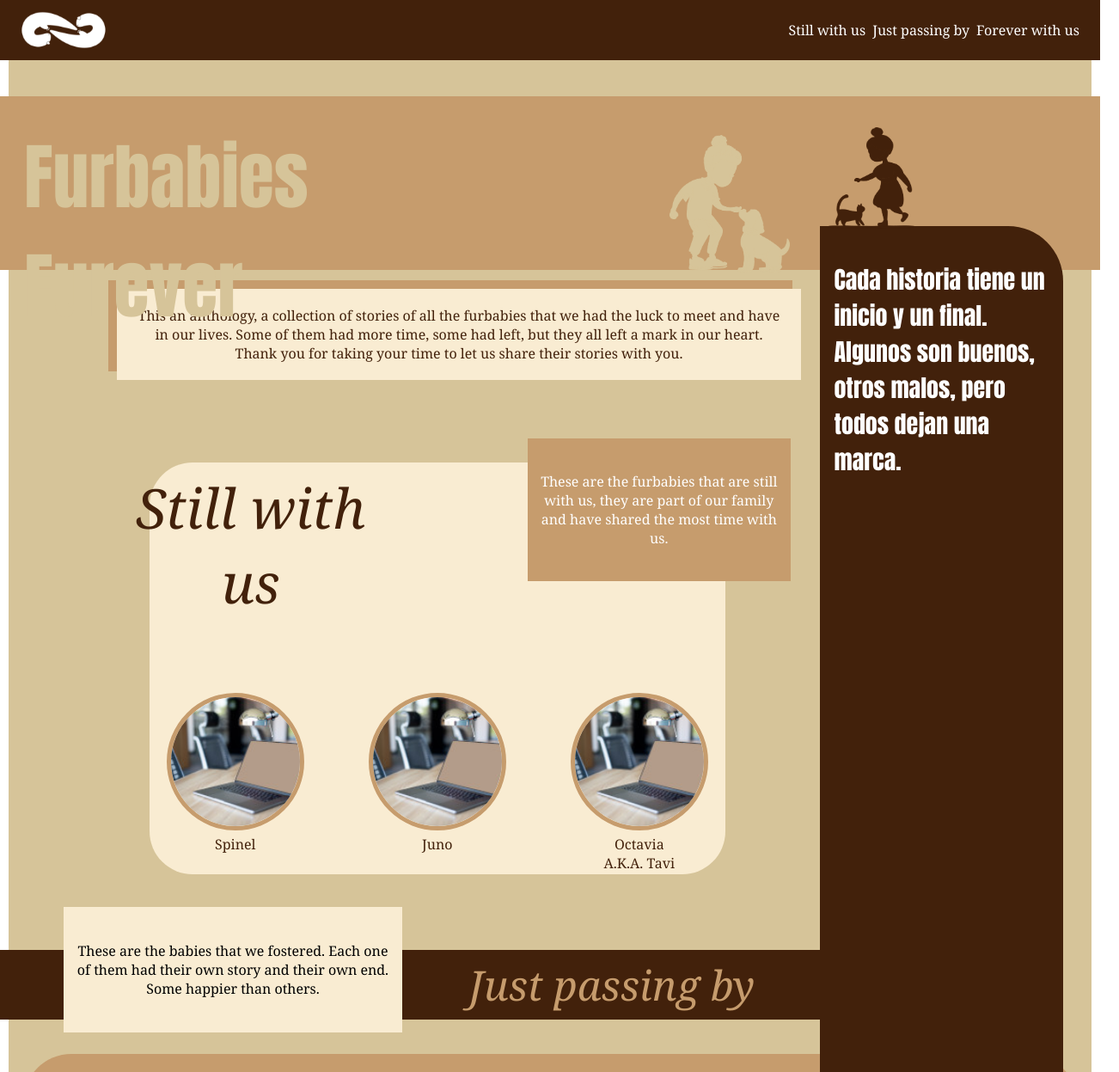
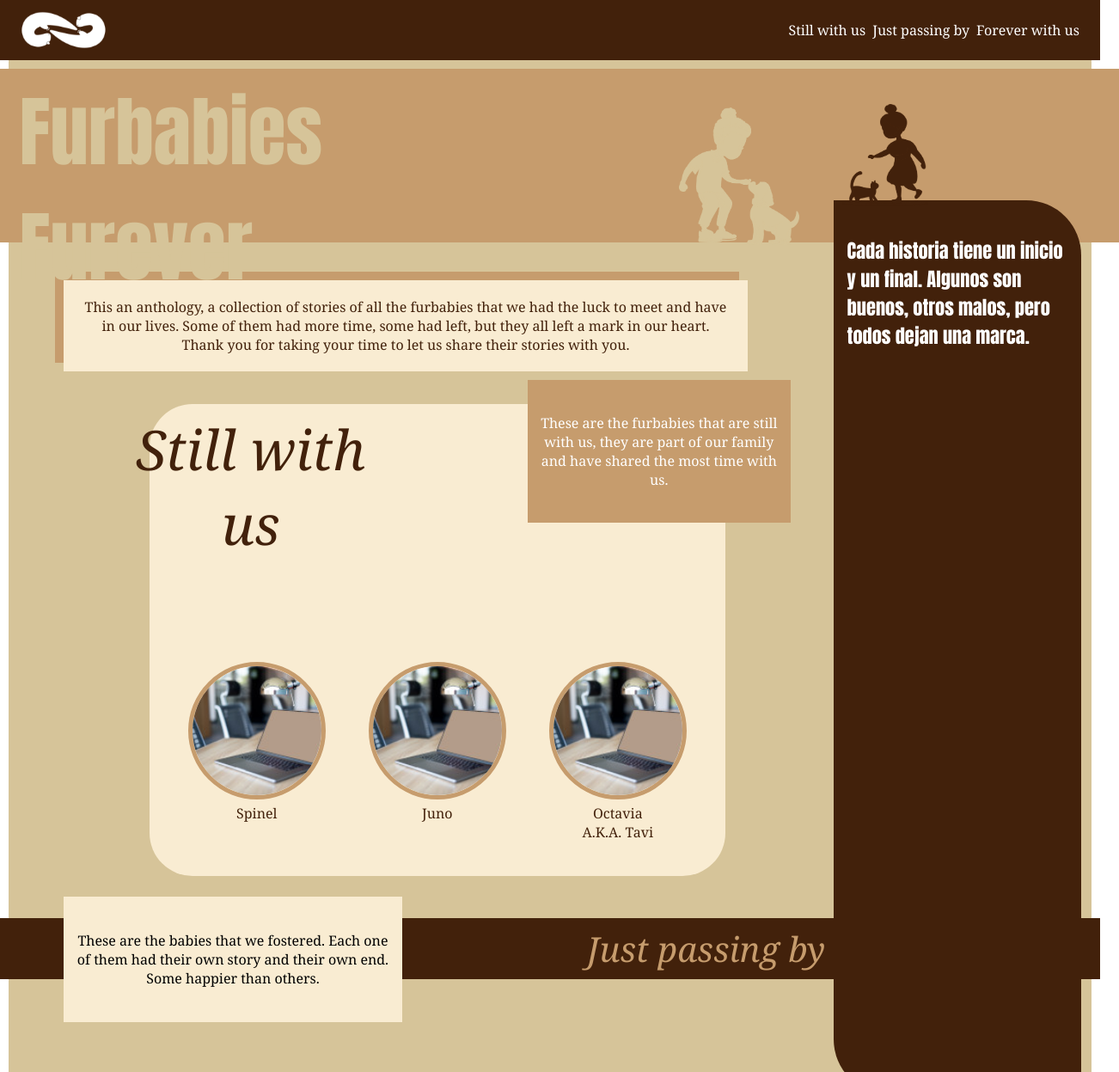
Before and after one commit to Leanrgx/landing-page, a plain HTML site: page index.html in a window 1280 px wide. Shown: the top 1247 px of the page at 86% size, 1302 px wide, since content can reach past the window. Drawn offline with Linux system fonts and the light colour scheme.

Commit message:
Fix layout

```diff
--- a/index.html
+++ b/index.html
@@ -7,9 +7,6 @@
     <link rel="stylesheet" href="style.css">
 </head>
 <body>
-    <div class="bg">
-    <div>
-        <div>
     <header class="header">
         <img class="logo" src="./images/furbabiesLogo.png" alt="FurbabiesFurever logo">
         <ul class="headlinks">
@@ -18,19 +15,15 @@
             <li class="linkdesc"><a href="#section-3">Forever with us</a></li>
         </ul>
     </header>
-        </div>
-        <section class="titleSection">
     <div class="title">
-                <h1>Furbabies<br>Furever</h1>
-                <img class="placeholder2" src="./images/boyDog-03.png" alt="placeholder image">
+        <h1 class="furbabiesFureverTitle"> Furbabies<br>Furever</h1>
+        <img class="boyAndDog" src="./images/boyDog-03.png" alt="placeholder image">
         <div class="sideTextContainer">
-                    <img class="placeholder1" src="./images/girlCat-02.png" alt="placeholder image">
+            <img class="girlAndCat" src="./images/girlCat-02.png" alt="placeholder image">
             <aside class="sideText">Cada historia tiene un inicio y un final. Algunos son buenos, otros malos, pero todos dejan una marca. </aside>
         </div>
     </div>
-        </section>
-    </div>
-    <div class="content">
+    <div class="background">
     <div>
         <p class="descriptionSite">This an anthology, a collection of stories of all the furbabies that we had the luck to meet and have in our lives. Some of them had more time, some had left, but they all left a mark in our heart. Thank you for taking your time to let us share their stories with you.</p>
     </div>
@@ -58,9 +51,10 @@
             </div>
         </div>
     </section>
-
     <section class="section2">
+        <div >
             <h2 id="section-2">Just passing by</h2>
+        </div>
         <div>
             <p class="section2Description">These are the babies that we fostered. Each one of them had their own story and their own end. Some happier than others.</p>
         </div>
@@ -126,7 +120,6 @@
             </div>
         </div>
     </section>
-
     <section class="section3">
         <div class="textNDesc2">
             <div class="section3bg">
@@ -158,9 +151,7 @@
             </div>
         </div>
     </section>
-
+    </div>
     <footer></footer>
-        </div>
-    </div>
 </body>
 </html>
--- a/style.css
+++ b/style.css
@@ -2,20 +2,19 @@ body{
     display: flex;
     flex-direction: column;
     justify-content: space-between;
-    position: relative;
     margin: 0;
     background-color: #fff;
     z-index: 1;
-    min-width: 992px;
+    height: auto;
+    width: 100%;
     font-family: Cambria, Cochin, Georgia, Times, 'Times New Roman', serif;
 }
 
-.bg{
+.background{
     background-color: #d6c499;
     margin-right: 10px;
     margin-left: 10px;
-    position: relative;
-    height: 410vh;
+    height: 100%;
     z-index: 2;
 }
 
@@ -23,9 +22,6 @@ body{
     display: flex;
     background-color: #42210B;
     padding: 8px;
-    position: absolute;
-    right: -10px;
-    left: -10px;
     z-index: 3;
 }
 
@@ -62,20 +58,19 @@ a:visited{
 .title{
     background-color: #c69c6d;
     color: #d6c499;
-    font-size: 3.5em;
+    font-size: 2.8em;
     font-family: Impact, Haettenschweiler, 'Arial Narrow Bold', sans-serif;
     padding-left: 0.5em;
     position: absolute;
-    height: 12.6pc;
-    left: -10px;
-    right: -10px;
-    top: 7pc;
+    height: 4.5em;
+    width: 100%;
+    top: 5pc;
     z-index: 4;
 }
 
-h1{
+.furbabiesFureverTitle{
     position: absolute;
-    top: -40px;
+    top: -0.6em;
 }
 
 .sideTextContainer{
@@ -86,7 +81,7 @@ h1{
     position: relative;
     left: 74%;
     top: -1em;
-    height: 65pc;
+    height: 45em;
     width: 20%;
     padding: 16px 16px;
     border-top-right-radius: 4pc;
@@ -98,18 +93,18 @@ h1{
     padding-top: 10%;
 }
 
-.placeholder1{
+.girlAndCat{
     position: absolute;
-    top: -4.1em;
+    top: -5em;
     left: 10px;
     width: 100px;
     height: auto;
     z-index: 4;
 }
 
-.placeholder2{
+.boyAndDog{
     position: relative;
-    top: 0.8em;
+    top: 1em;
     left: 60%;
     width: 140px;
     height: auto;
@@ -123,11 +118,10 @@ h1{
 .descriptionSite{
     background-color: #f9ecd2;
     color: #42210B;
-    position: relative;
-    top: 320px;
     width: 60%;
-    left: 10%;
     padding: 20px;
+    margin-top: 16em;
+    margin-left: 4em;
     text-align: center;
     filter: drop-shadow(-10px -10px #c69c6d);
 
@@ -136,12 +130,11 @@ h1{
 .section1{
     background-color: #f9ecd2;
     color: #42210B;
-    position: relative;
     width: 55%;
     height: 80%;
     max-width: 50%;
-    top: 25em;
-    left: 13%;
+    margin-left: 13%;
+    margin-top: 3%;
     padding: 20px;
     text-align: center;
     border-radius: 50px;
@@ -175,10 +168,8 @@ h1{
 
 .pictureCircles1{
     display: flex;
-    justify-content: space-between;
+    justify-content: space-around;
     flex-wrap: wrap;
-    position: relative;
-    top: -2em;
     margin-bottom: 20px;
 }
 
@@ -196,20 +187,19 @@ h1{
 
 .section2{
     position: relative;
-    top: 23em;
 }
 
 #section-2{
     text-align: end;
     align-self: center;
-    padding: 8px 40vh;
-    font-size: 3em;
-    margin-top: 50px;
+    padding: 8px 25vw;
+    position: absolute;
+    right: -10px;
+    left: -10px;
+    font-size: 2.5em;
     background-color: #42210B;
     color: #c69c6d;
-    position: relative;
-    right: 1.5em;
-    z-index: 5;
+    z-index: 6;
     font-style: italic;
     font-weight: 100;
 }
@@ -220,9 +210,9 @@ h1{
     background-color: #f9ecd2;
     text-align: center;
     color: #000;
-    position: absolute;
+    position: relative;
     left: 4em;
-    top: -1em;
+    top: 0.5em;
     padding: 8px;
     width: 30%;
     height: 130px;
@@ -236,7 +226,7 @@ h1{
     background-color: #c69c6d;
     text-align: center;
     border-radius: 7vh;
-    margin: 17px;
+    margin: 4.5em 1em 1em;
     gap: 16px;
     padding: 20px 40px 50px;
     z-index: 5;
@@ -303,9 +293,10 @@ h1{
 
 .section3{
     display: flex;
+    flex-direction: column;
     justify-content: center;
-    position: relative;
-    bottom: -25em;
+    gap: 1em;
+    margin-top: 4em;
 }
 
 #section-3{
@@ -321,7 +312,7 @@ h1{
     border: 8px solid #c69c6d;
     border-top-left-radius: 8pc;
     width: 70vw;
-    height: 20vh;
+    height: 5em;
 }
 
 .textNDesc2{
@@ -331,12 +322,9 @@ h1{
 }
 
 .section3Description{
-    display: flex;
-    justify-content: center;
-    align-items: center;
+    text-align: center;
     background-color: #c69c6d;
     color: #fff;
-    top: -3em;
     padding: 8px;
     width: 50%;
     height: 150px;
@@ -345,21 +333,19 @@ h1{
 .pictureCircles3{
     display: flex;
     flex-wrap: wrap;
+    justify-content: center;
     gap: 32px;
     text-align: center;
-    position: absolute;
-    bottom: -10em;
     background-color: #c69c6d;
     border-radius: 7vh;
     height: 50%;
+    width: 50%;
+    margin: 2em auto;
+    padding: 16px;
 }
 
 footer{
     background-color: #42210B;
     height: 50px;
-    position: absolute;
-    left: -10px;
-    right: -10px;
     z-index: 7;
-    bottom: 0;
 }
```
Lines whose indentation alone changed are shown as unchanged.
